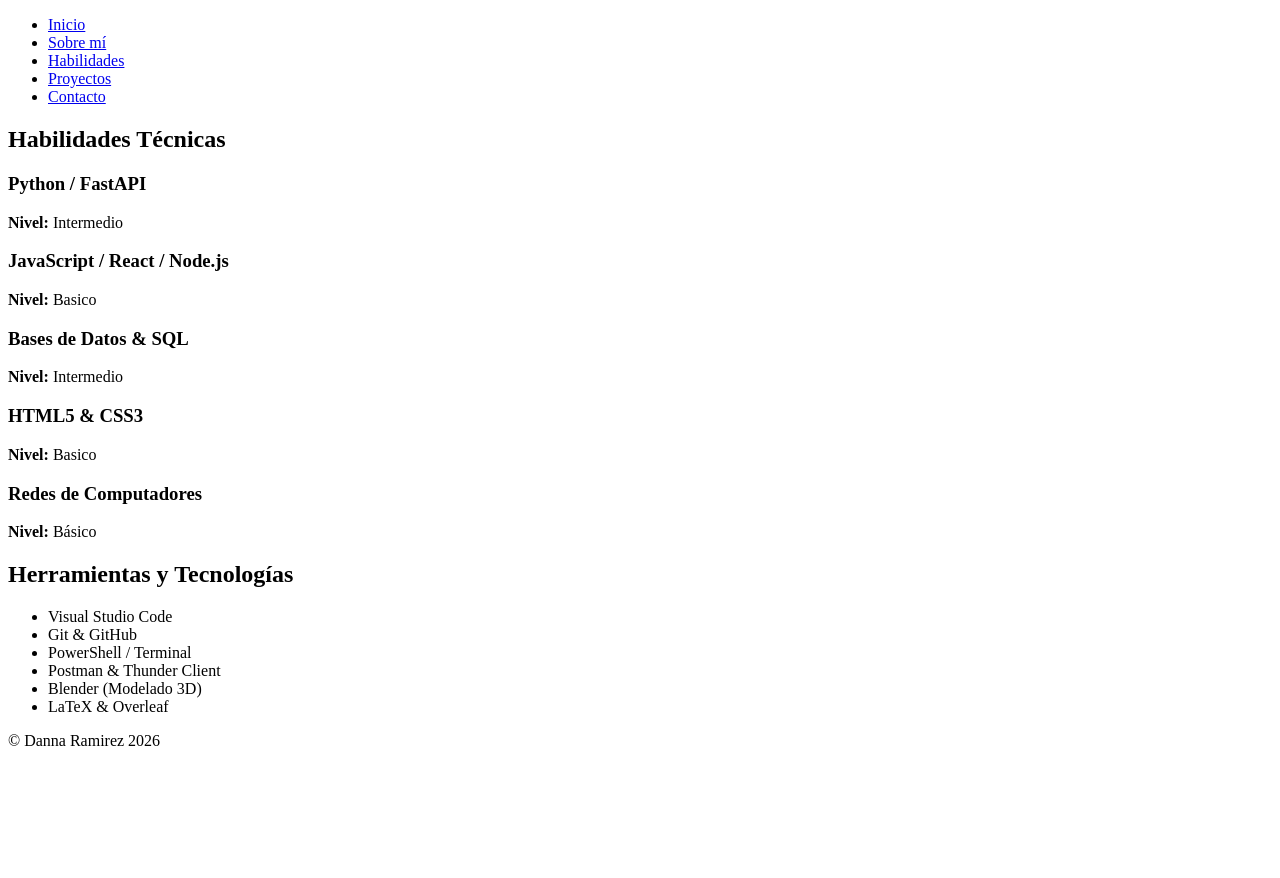
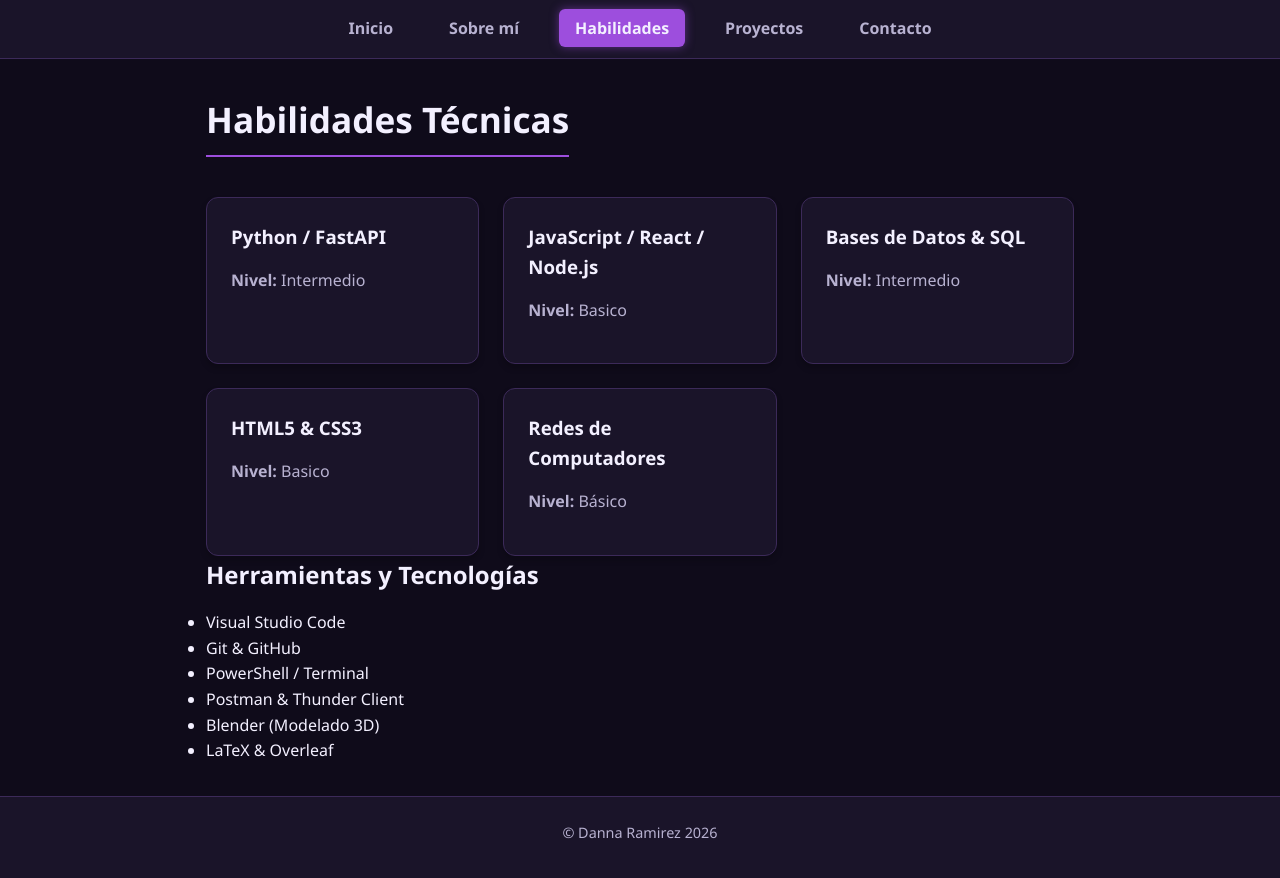
Before and after one commit to dramirez08/mini-portafolio, a React (Vite) app: page /habilidades in a window 1280 px wide. Shown: the top 878 px of the page. Before the commit the page ends 800 px from the top, so only its background shows below. Built offline with nearby package versions, Linux system fonts and the light colour scheme.

Commit message:
styles: css y wireframe de inicio

```diff
--- a/src/index.css
+++ b/src/index.css
@@ -0,0 +1,220 @@
+/* --- 1. Variables de diseño y colores morado oscuro --- */
+:root {
+  --bg-color: #0f0b1a;          /* Fondo general muy oscuro */
+  --card-bg: #1a1429;           /* Fondo de tarjetas y contenedores */
+  --text-main: #f3f0ff;         /* Texto principal claro */
+  --text-muted: #b8b2d1;        /* Texto secundario */
+  --primary-color: #9d4edd;     /* Morado principal vibrante */
+  --primary-hover: #c77dff;     /* Morado claro para hovers */
+  --accent-color: #e0aaff;      /* Acento pastel */
+  --error-color: #e02358;       /* Rojo/rosa para errores */
+  --success-color: #fccf07;     /* Verde para éxito */
+  --border-color: #3c2a59;      /* Bordes sutiles */
+}
+
+/* --- 2. Estructura general (Footer siempre abajo) --- */
+* {
+  box-sizing: border-box;
+  margin: 0;
+  padding: 0;
+}
+
+body {
+  font-family: 'Segoe UI', system-ui, -apple-system, sans-serif;
+  background-color: var(--bg-color);
+  color: var(--text-main);
+  line-height: 1.6;
+}
+
+#root {
+  display: flex;
+  flex-direction: column;
+  min-height: 100vh;
+}
+
+main {
+  flex: 1;
+  width: 100%;
+  max-width: 900px;
+  margin: 0 auto;
+  padding: 2rem 1rem;
+}
+
+/* --- 3. Header y Menú de Navegación --- */
+header {
+  background-color: var(--card-bg);
+  border-bottom: 1px solid var(--border-color);
+  padding: 1rem 2rem;
+}
+
+header nav ul {
+  display: flex;
+  justify-content: center;
+  list-style: none;
+  gap: 1.5rem;
+  flex-wrap: wrap;
+}
+
+header nav a {
+  color: var(--text-muted);
+  text-decoration: none;
+  font-weight: 600;
+  padding: 0.5rem 1rem;
+  border-radius: 6px;
+  transition: all 0.3s ease;
+}
+
+header nav a:hover {
+  color: var(--text-main);
+  background-color: rgba(157, 78, 221, 0.15);
+}
+
+/* Estado activo del NavLink proporcionado por React Router */
+header nav a.active {
+  color: var(--text-main);
+  background-color: var(--primary-color);
+  box-shadow: 0 0 10px rgba(157, 78, 221, 0.5);
+}
+
+/* --- Footer --- */
+footer {
+  text-align: center;
+  padding: 1.5rem;
+  background-color: var(--card-bg);
+  border-top: 1px solid var(--border-color);
+  color: var(--text-muted);
+  font-size: 0.9rem;
+}
+
+/* --- Títulos generales --- */
+h1, h2, h3 {
+  color: var(--text-main);
+  margin-bottom: 1rem;
+}
+
+h1 {
+  font-size: 2.2rem;
+  border-bottom: 2px solid var(--primary-color);
+  padding-bottom: 0.5rem;
+  display: inline-block;
+}
+
+p {
+  color: var(--text-muted);
+  margin-bottom: 1rem;
+}
+
+/* --- Botones y Enlaces internos --- */
+.btn-explorar, .btn-enviar {
+  display: inline-block;
+  background-color: var(--primary-color);
+  color: white;
+  padding: 0.75rem 1.5rem;
+  border-radius: 8px;
+  text-decoration: none;
+  font-weight: bold;
+  border: none;
+  cursor: pointer;
+  transition: background-color 0.3s ease, transform 0.2s ease;
+}
+
+.btn-explorar:hover, .btn-enviar:hover {
+  background-color: var(--primary-hover);
+  transform: translateY(-2px);
+}
+
+/* --- Tarjetas (Habilidades y Proyectos) --- */
+.lista-habilidades, .grid-proyectos {
+  display: grid;
+  grid-template-columns: repeat(auto-fit, minmax(260px, 1fr));
+  gap: 1.5rem;
+  margin-top: 1.5rem;
+}
+
+.tarjeta-habilidad, .tarjeta-proyecto {
+  background-color: var(--card-bg);
+  border: 1px solid var(--border-color);
+  padding: 1.5rem;
+  border-radius: 12px;
+  box-shadow: 0 4px 6px rgba(0, 0, 0, 0.2);
+  transition: transform 0.3s ease, border-color 0.3s ease;
+}
+
+.tarjeta-habilidad:hover, .tarjeta-proyecto:hover {
+  transform: translateY(-4px);
+  border-color: var(--primary-color);
+}
+
+.tarjeta-proyecto a {
+  color: var(--accent-color);
+  text-decoration: none;
+  font-weight: 600;
+  display: inline-block;
+  margin-top: 0.5rem;
+}
+
+.tarjeta-proyecto a:hover {
+  text-decoration: underline;
+}
+
+.sin-repositorio {
+  color: #7b6f96;
+  font-style: italic;
+  font-size: 0.9rem;
+}
+
+/* --- Formulario y Errores --- */
+.contenedor-formulario {
+  background-color: var(--card-bg);
+  border: 1px solid var(--border-color);
+  padding: 2rem;
+  border-radius: 12px;
+  max-width: 600px;
+  margin-top: 1rem;
+}
+
+.campo-form {
+  margin-bottom: 1.2rem;
+  display: flex;
+  flex-direction: column;
+}
+
+.campo-form label {
+  margin-bottom: 0.4rem;
+  font-weight: 600;
+  color: var(--text-main);
+}
+
+.campo-form input,
+.campo-form textarea {
+  background-color: #120d20;
+  border: 1px solid var(--border-color);
+  border-radius: 6px;
+  padding: 0.75rem;
+  color: var(--text-main);
+  font-size: 1rem;
+}
+
+.campo-form input:focus,
+.campo-form textarea:focus {
+  outline: none;
+  border-color: var(--primary-color);
+  box-shadow: 0 0 5px rgba(157, 78, 221, 0.4);
+}
+
+.error-texto {
+  color: var(--error-color);
+  font-size: 0.85rem;
+  margin-top: 0.3rem;
+}
+
+.mensaje-exito {
+  background-color: rgba(114, 22, 122, 0.15);
+  border: 1px solid var(--success-color);
+  color: #f6f878;
+  padding: 1rem;
+  border-radius: 8px;
+  margin-bottom: 1.5rem;
+  text-align: center;
+  font-weight: 600;
+}
--- a/src/pages/Inicio.jsx
+++ b/src/pages/Inicio.jsx
@@ -3,16 +3,62 @@ import { Link } from 'react-router-dom'
 function Inicio() {
   return (
     <section className="inicio">
-      <h1>Hola, soy Danna</h1>
-      <h2>Estudiante de Ingeniería Civil Informática</h2>
-      <p>
-        Te doy la bienvenida a mi portafolio web. Aquí podrás conocer mis proyectos,
-        habilidades técnicas y trayectoria.
-      </p>
+      {/* Sección Hero / Principal */}
+      <div className="hero-container" style={{ display: 'flex', alignItems: 'center', justifyContent: 'space-between', gap: '2rem', marginBottom: '3rem', flexWrap: 'wrap' }}>
+        <div style={{ flex: '1', minWidth: '280px' }}>
+          <h1>Hola, soy Danna</h1>
+          <h2 style={{ color: 'var(--primary-hover)', fontSize: '1.2rem', marginBottom: '1rem' }}>
+            Desarrolladora Frontend
+          </h2>
+          <p>
+            Bienvenido a mi portafolio. Aquí puedes conocer más sobre mí,
+            mis habilidades y proyectos.
+          </p>
+          <Link to="/proyectos" className="btn-explorar" style={{ marginTop: '1rem', display: 'inline-block' }}>
+            Explorar
+          </Link>
+        </div>
 
-      <Link to="/proyectos" className="btn-explorar">
-        Explorar Proyectos
-      </Link>
+        {/* Caja de imagen según el wireframe */}
+        <div className="hero-img-placeholder" style={{
+          flex: '1',
+          minWidth: '240px',
+          height: '180px',
+          backgroundColor: 'var(--card-bg)',
+          border: '1px dashed var(--border-color)',
+          borderRadius: '12px',
+          display: 'flex',
+          alignItems: 'center',
+          justifyContent: 'center',
+          color: 'var(--text-muted)'
+        }}>
+          <img src="assets/foto-perfil.jpg" alt="Foto de perfil" style={{ maxWidth: '100%', maxHeight: '100%' }} />
+        </div>
+      </div>
+
+      {/* 4 Tarjetas Destacadas inferiores del wireframe */}
+      <div className="grid-destacadas" style={{
+        display: 'grid',
+        gridTemplateColumns: 'repeat(auto-fit, minmax(180px, 1fr))',
+        gap: '1rem'
+      }}>
+        <div className="tarjeta-min" style={{ backgroundColor: 'var(--card-bg)', padding: '1.2rem', borderRadius: '8px', border: '1px solid var(--border-color)', textAlign: 'center' }}>
+          <span style={{ fontSize: '1.5rem' }}>💻</span>
+          <h4 style={{ fontSize: '1rem', marginTop: '0.5rem', color: 'var(--text-main)' }}>Desarrollo Backend</h4>
+        </div>
+        <div className="tarjeta-min" style={{ backgroundColor: 'var(--card-bg)', padding: '1.2rem', borderRadius: '8px', border: '1px solid var(--border-color)', textAlign: 'center' }}>
+          <span style={{ fontSize: '1.5rem' }}>📂</span>
+          <h4 style={{ fontSize: '1rem', marginTop: '0.5rem', color: 'var(--text-main)' }}>Proyectos Reales</h4>
+        </div>
+        <div className="tarjeta-min" style={{ backgroundColor: 'var(--card-bg)', padding: '1.2rem', borderRadius: '8px', border: '1px solid var(--border-color)', textAlign: 'center' }}>
+          <span style={{ fontSize: '1.5rem' }}>⚡</span>
+          <h4 style={{ fontSize: '1rem', marginTop: '0.5rem', color: 'var(--text-main)' }}>Aprendizaje Continuo</h4>
+        </div>
+        <div className="tarjeta-min" style={{ backgroundColor: 'var(--card-bg)', padding: '1.2rem', borderRadius: '8px', border: '1px solid var(--border-color)', textAlign: 'center' }}>
+          <span style={{ fontSize: '1.5rem' }}>⭐</span>
+          <h4 style={{ fontSize: '1rem', marginTop: '0.5rem', color: 'var(--text-main)' }}>Compromiso y Pasión</h4>
+        </div>
+      </div>
     </section>
   )
 }
```
Also changed, not shown: src/assets/foto-perfil.jpg (added).
